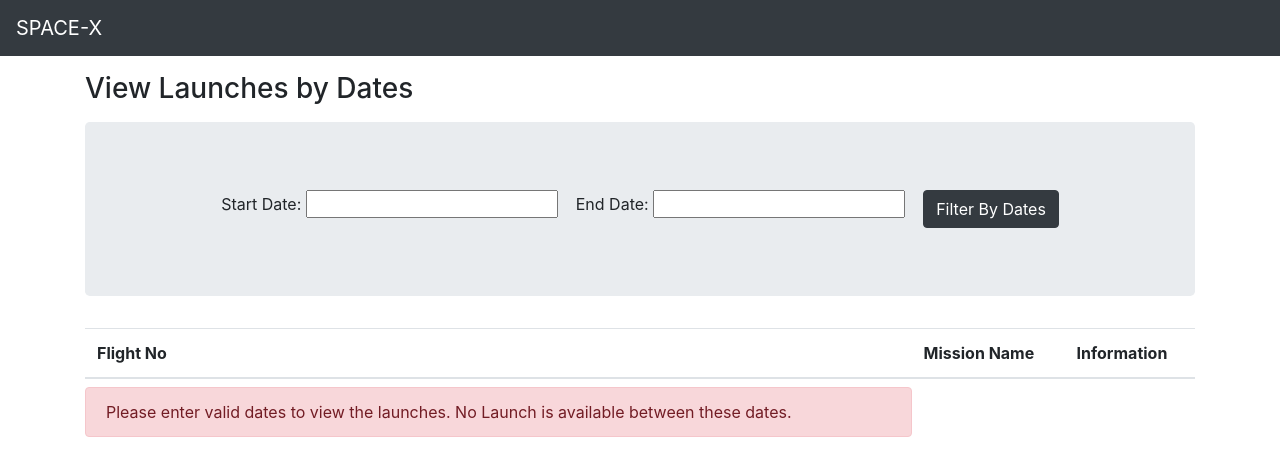
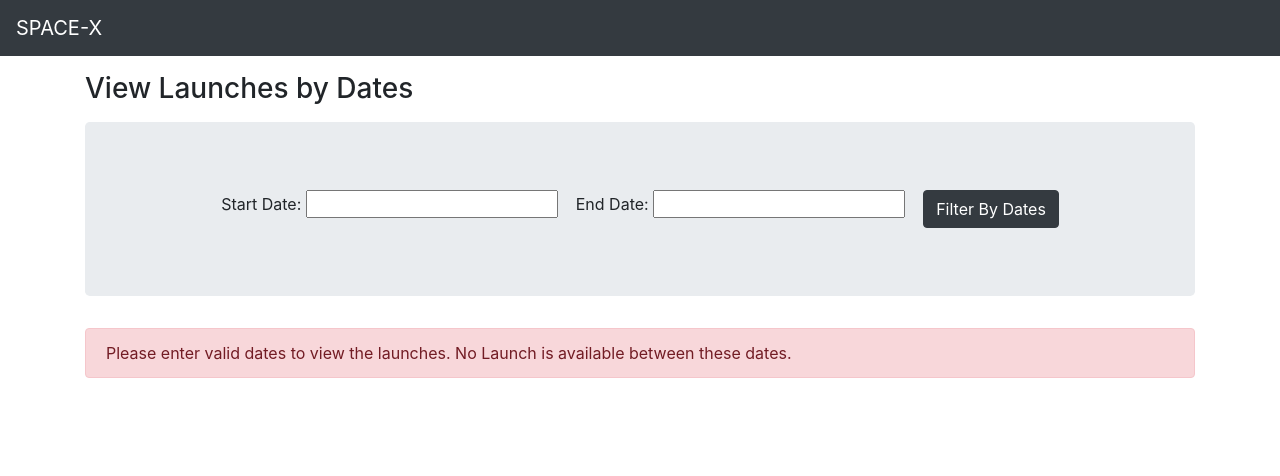
Before and after one commit to Krishna1705/spacex-task, a React (Create React App) app: page /launchesByDate in a window 1280 px wide. Shown: the top 476 px of the page. Built offline with nearby package versions, Linux system fonts and the light colour scheme.

Commit message:
added Alert message on DateLaunchesList component

```diff
--- a/src/components/DateLaunchesList.js
+++ b/src/components/DateLaunchesList.js
@@ -27,7 +27,7 @@
        {
             loadingDate?(<LoadingBox></LoadingBox>):
             errorDate?(<Alert variant="danger">{errorDate}</Alert>):
-
+            dateLaunches.length<1?(<Alert variant="danger" className="mt-2">Please enter valid dates to view the launches. No Launch is available between these dates.</Alert>):
             (
               <div>
                     <Table responsive="sm">
@@ -39,9 +39,7 @@
                             </tr>
                         </thead>
                         <tbody>
-
                          {
-                            dateLaunches.length<1?(<Alert variant="danger" className="mt-2">Please enter valid dates to view the launches. No Launch is available between these dates.</Alert>):
                             dateLaunches.map((item)=>(
                                                 <tr key={item.flight_number}>
 
```
Also changed, not shown: 1 other file (tests, documents, lock files or other folders).
